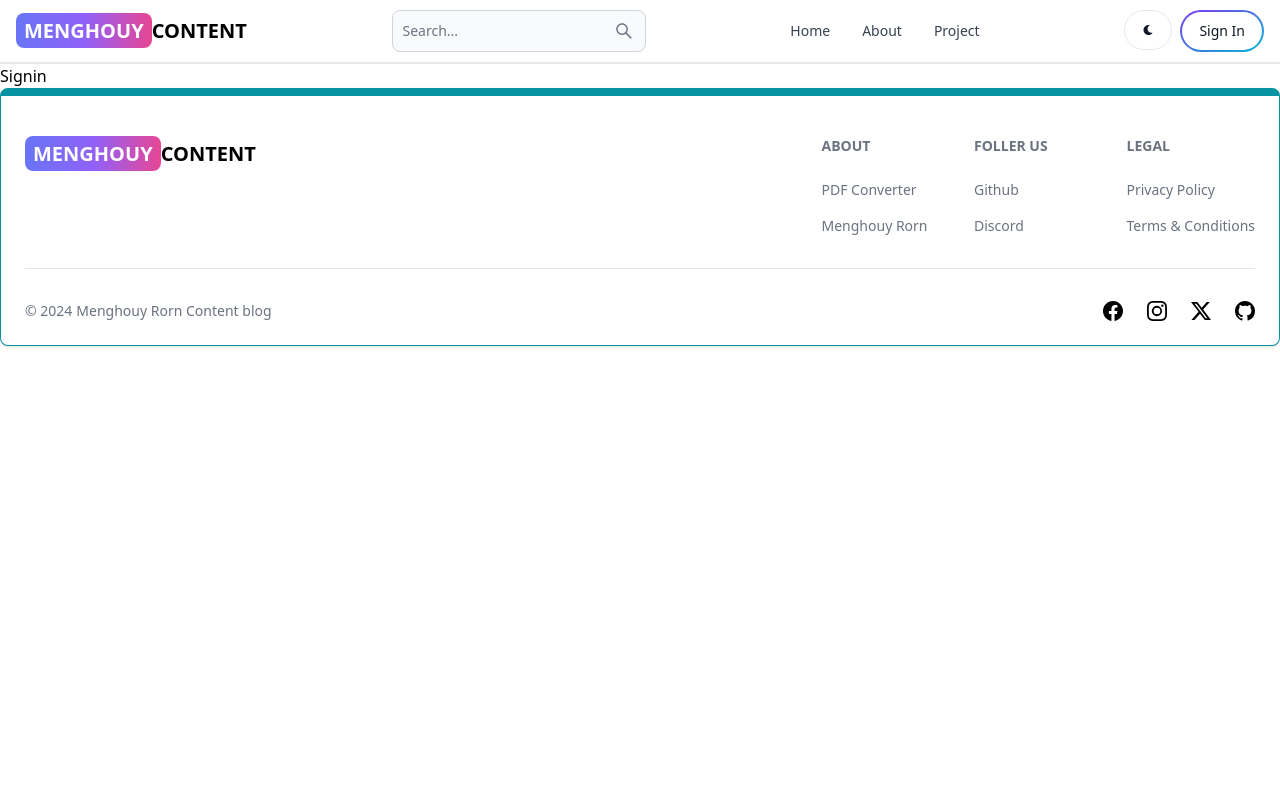
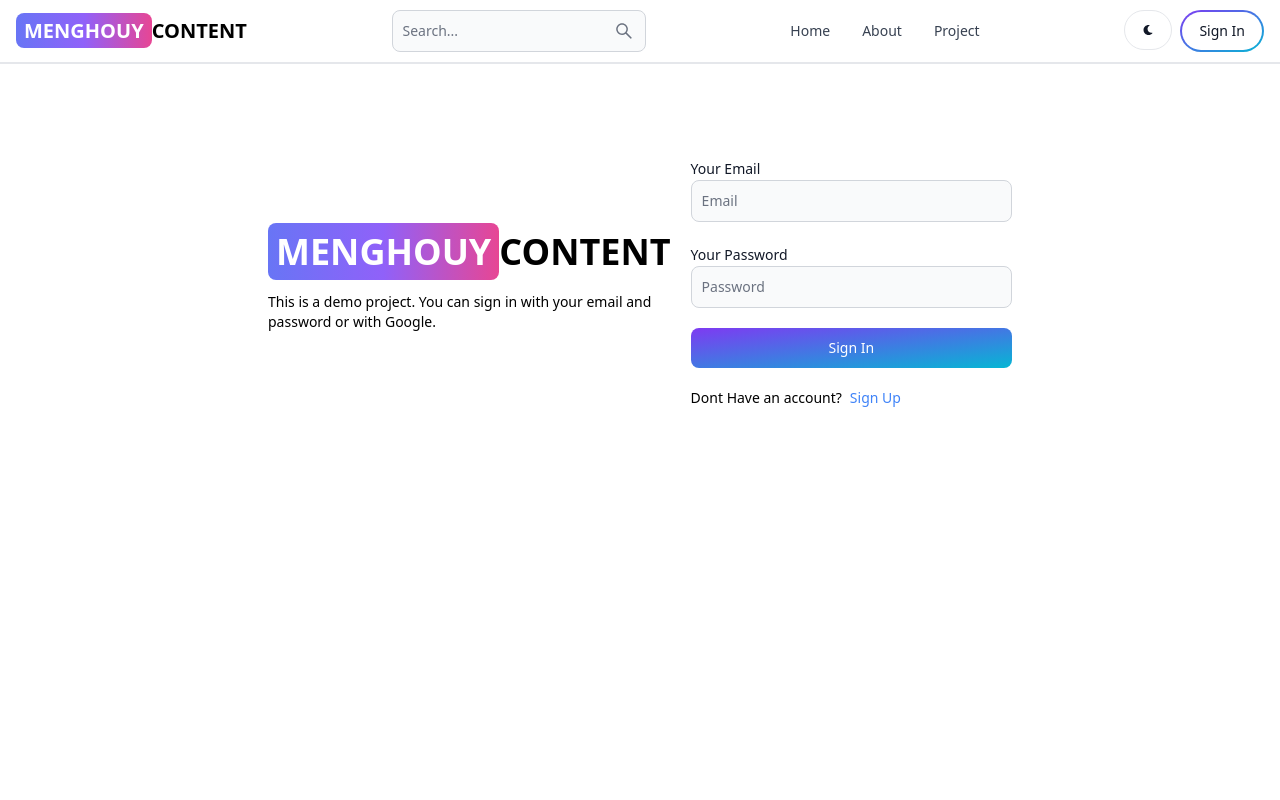
Before and after one commit to Menghouyrorn/CONTENTBLOG, a React (Vite) app in the folder frontend/: page /sign-in in a window 1280 px wide. Shown: the top 800 px of the page. Built offline with nearby package versions, Linux system fonts and the light colour scheme.

Commit message:
complete sigin page with backend

```diff
--- a/frontend/src/pages/Signin.jsx
+++ b/frontend/src/pages/Signin.jsx
@@ -1,9 +1,87 @@
+import { Alert, Button, Label, Spinner, TextInput } from "flowbite-react"
+import { useState } from "react"
+import { Link ,useNavigate} from "react-router-dom"
 
+const SignIn = () => {
 
-const Signin = () => {
+  const [formData, setFormData] = useState({});
+  const [loading, setLoading] = useState(false);
+  const [errorMessage, setErrorMessage] = useState(null);
+  const navigate = useNavigate();
+
+  const handleChange = (e) => {
+    setFormData({ ...formData, [e.target.id]: e.target.value.trim() });
+  };
+
+  const handleSubmit = async (e) => {
+    e.preventDefault();
+    if (!formData.email || !formData.password) {
+      return setErrorMessage('Please fill out all fields.');
+    }
+    try {
+      setLoading(true);
+      setErrorMessage(null)
+      const res = await fetch('/api/auth/signin', {
+        method: 'POST',
+        headers: {
+          'Content-Type': 'application/json'
+        },
+        body: JSON.stringify(formData),
+      });
+      const data = await res.json();
+      if (data.success === false) {
+        setLoading(false);
+        return setErrorMessage(data.message);
+      }
+      setLoading(false);
+      if(res.ok){
+        navigate('/');
+      }
+    } catch (error) {
+      setErrorMessage(error.message);
+      setLoading(false);
+    }
+  }
+
   return (
-    <div>Signin</div>
+    <div className="min-h-screen mt-20">
+      <div className="flex p-3 max-w-3xl gap-5 mx-auto flex-col md:flex-row md:items-center">
+        <div className="flex-1">
+          <Link to={'/'} className=' text-4xl font-bold dark:text-white'>
+            <span className='px-2 py-1 bg-gradient-to-r from-indigo-500 via-purple-500 rounded-lg text-white to-pink-500'>MENGHOUY</span>
+            CONTENT
+          </Link>
+          <p className="text-sm mt-5">
+            This is a demo project. You can sign in with your email and password or with Google.
+          </p>
+        </div>
+        <div className="flex-1">
+          <form onSubmit={handleSubmit} className="flex flex-col gap-5">
+            <div>
+              <Label value="Your Email" />
+              <TextInput type="email" placeholder="Email" id="email" onChange={handleChange} />
+            </div>
+            <div>
+              <Label value="Your Password" />
+              <TextInput type="password" placeholder="Password" id="password" onChange={handleChange} />
+            </div>
+            <Button disabled={loading} gradientDuoTone={'purpleToBlue'} type="submit">{loading ? <><Spinner size={'sm'} /> <span className="pl-3">Loading...</span></> : 'Sign In'}</Button>
+          </form>
+          <div className="flex gap-2 mt-5 text-sm">
+            <span>Dont Have an account?</span>
+            <Link to={'/sign-up'} className="text-blue-500">Sign Up</Link>
+          </div>
+          {
+            errorMessage && (
+              <Alert className="mt-5" color={'failure'}>
+                {errorMessage}
+              </Alert>
+            )
+          }
+        </div>
+      </div>
+    </div>
   )
 }
 
-export default Signin
+export default SignIn
```
